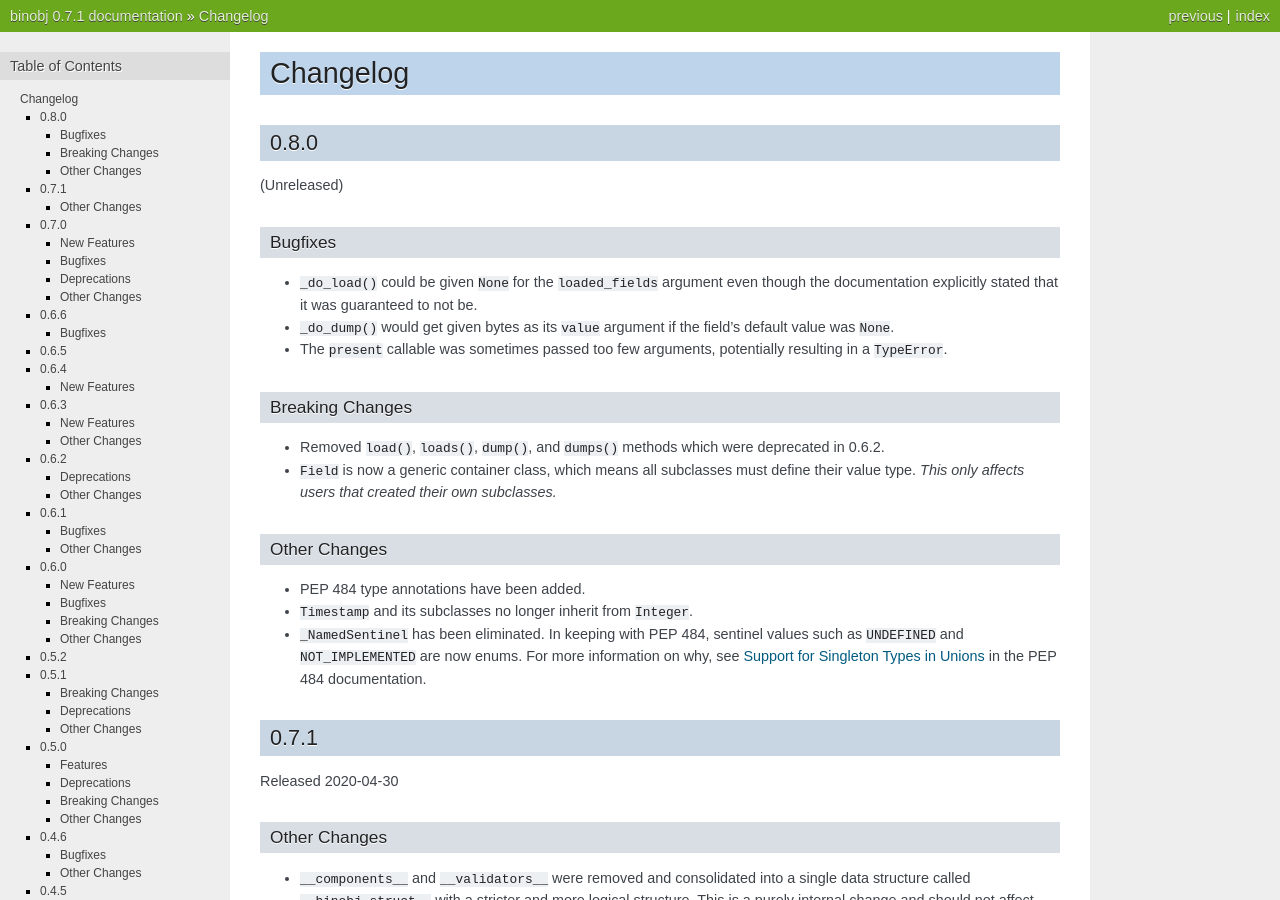
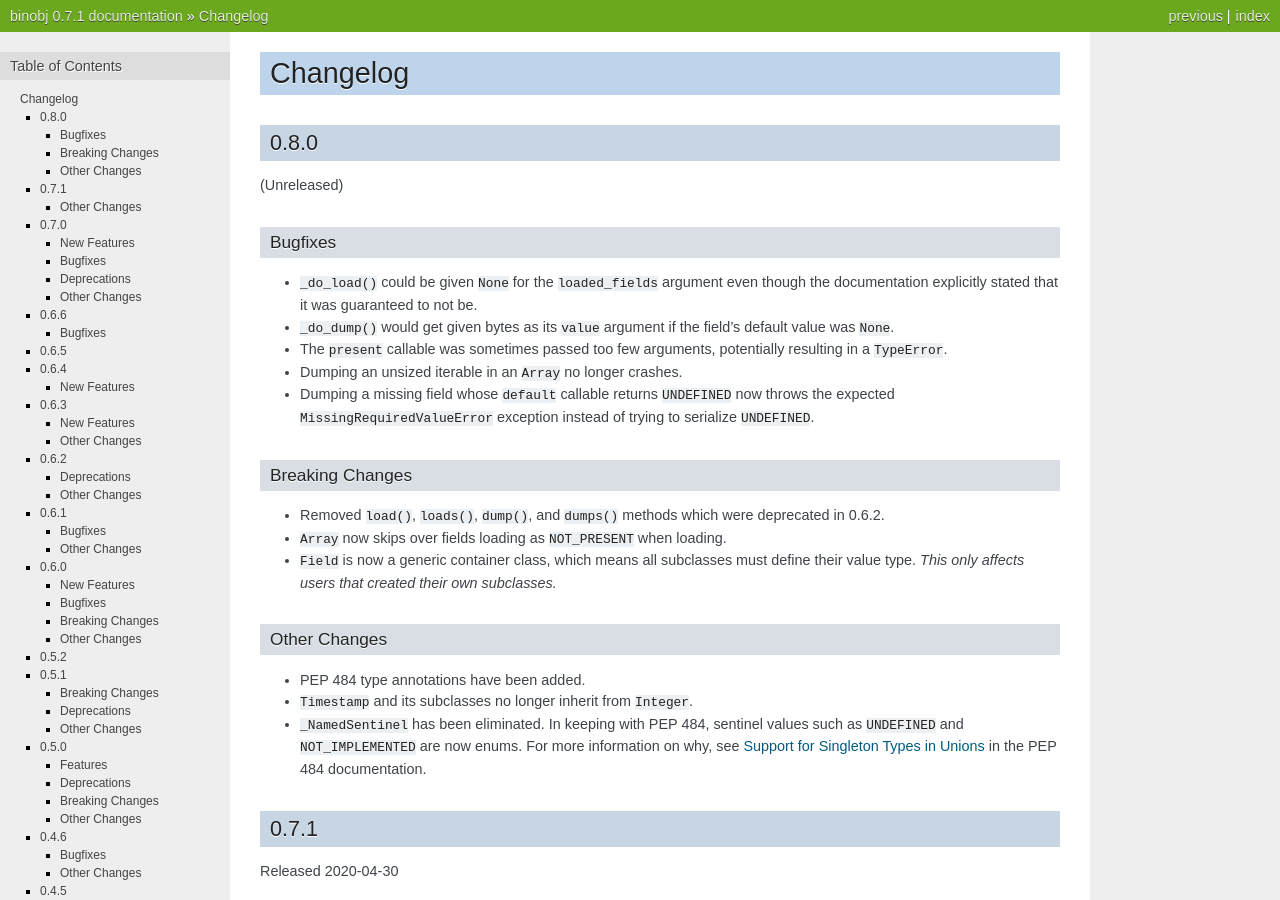
Before and after one commit to dargueta/binobj, a Sphinx documentation site: the page built from docs/source/CHANGELOG.rst, in a window 1280 px wide and 900 px high. Built offline with Sphinx 7.4.7, drawn with Linux system fonts in a browser that asks for light colours.

Commit message:
Document more bugfixes

```diff
--- a/docs/source/CHANGELOG.rst
+++ b/docs/source/CHANGELOG.rst
@@ -15,12 +15,17 @@ Bugfixes
   default value was ``None``.
 * The ``present`` callable was sometimes passed too few arguments, potentially
   resulting in a ``TypeError``.
+* Dumping an unsized iterable in an ``Array`` no longer crashes.
+* Dumping a missing field whose ``default`` callable returns ``UNDEFINED`` now
+  throws the expected ``MissingRequiredValueError`` exception instead of trying
+  to serialize ``UNDEFINED``.
 
 Breaking Changes
 ~~~~~~~~~~~~~~~~
 
 * Removed ``load()``, ``loads()``, ``dump()``, and ``dumps()`` methods which were
   deprecated in 0.6.2.
+* ``Array`` now skips over fields loading as ``NOT_PRESENT`` when loading.
 * ``Field`` is now a generic container class, which means all subclasses must define
   their value type. *This only affects users that created their own subclasses.*
 
```
